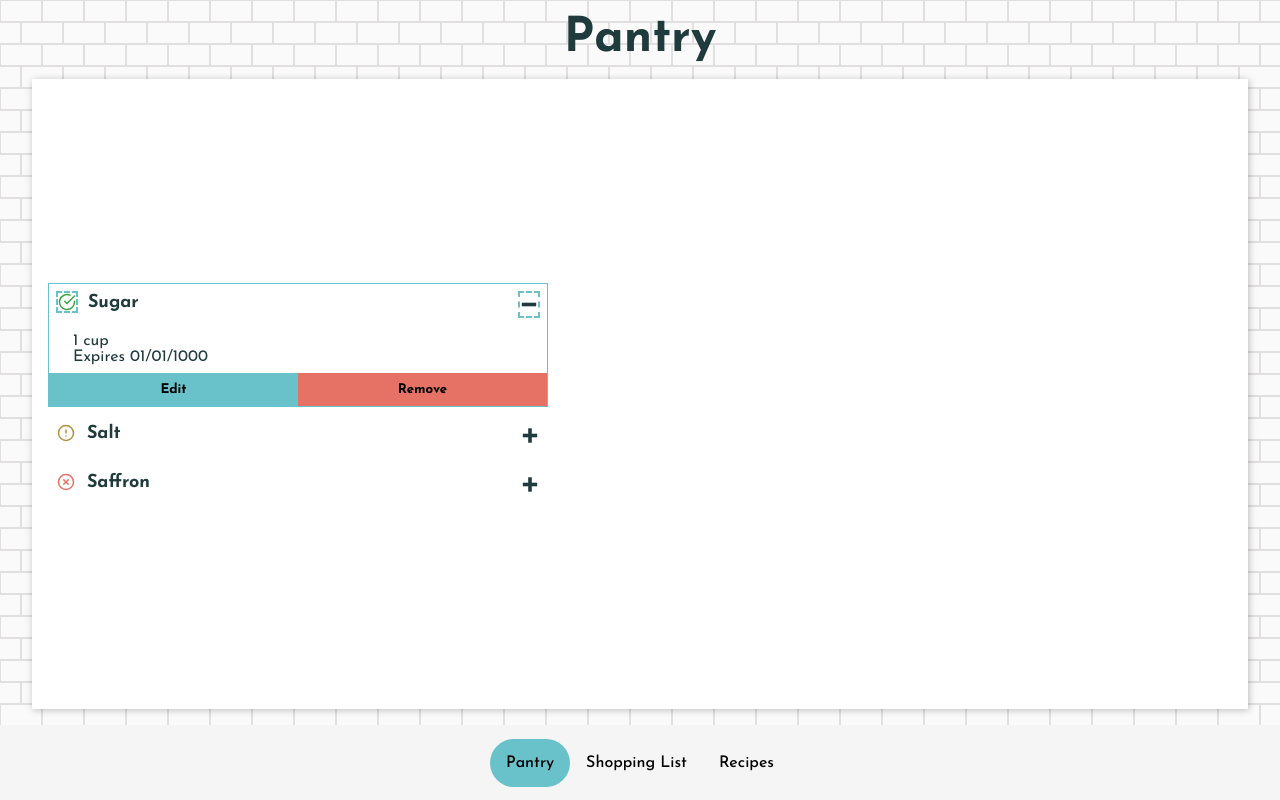
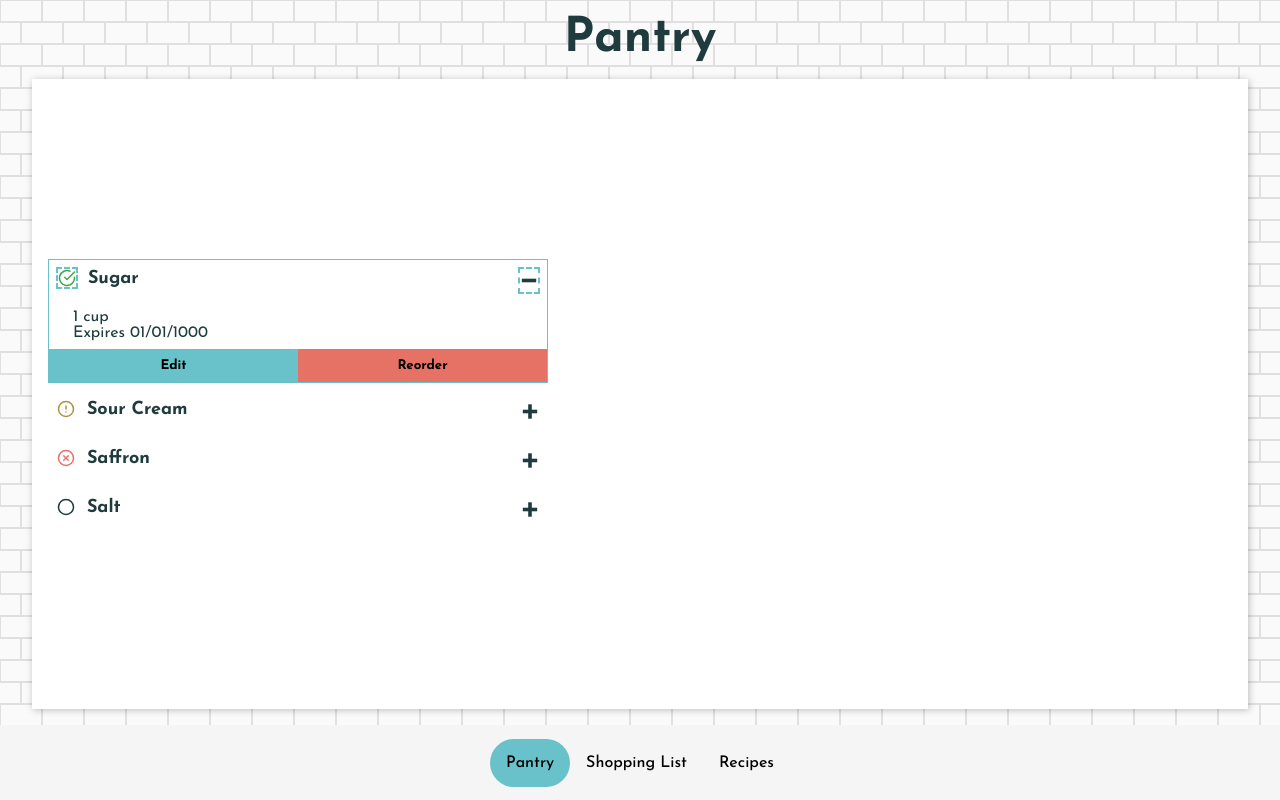
Before and after one commit to wingmatt/kitchensyncc, a Next.js app: page /pantry in a window 1280 px wide. Both pictures are taken after a click on the element "Sugar". Built offline with nearby package versions, Linux system fonts and the light colour scheme.

Commit message:
Make inputs change depending on ingredient type. Add default status icon for ingredients without a set status.

```diff
--- a/components/CollapsiblePanel.tsx
+++ b/components/CollapsiblePanel.tsx
@@ -7,7 +7,7 @@ export default function CollapsiblePanel (props) {
   return (
     <div className="collapsible-panel">
       <h2 onClick={() => setExpanded(!expanded)}>
-        <button aria-expanded={expanded}>{props.status? <IngredientStatus status={props.status}/> : ""}<span>{props.title}</span><svg viewBox="0 0 10 10" focusable="false">
+        <button aria-expanded={expanded}><IngredientStatus status={props.status}/><span>{props.title}</span><svg viewBox="0 0 10 10" focusable="false">
           <rect className="vert" height="8" width="2" y="1" x="4"/>
           <rect height="2" width="8" y="4" x="1" />
         </svg></button>
--- a/components/EditableInput.tsx
+++ b/components/EditableInput.tsx
@@ -10,26 +10,12 @@ const Input = function (props) {
         value={input.value}
         onChange={(event) => setInput({ value: event.target.value })}
       ></input>{" "}
-      <InputActions />
     </form>
   );
 };
 
 const Text = function (props) {
   return <span>{props.content}</span>;
-};
-
-const InputActions = function () {
-  // Save button should update the input's saved value on the backend.
-  // Cancel button should revert the input to the saved value.
-  // Both buttons should revert the input back to static text mode.
-  return (
-    <>
-      <button onClick={updateInput} title="Save Edit">
-        ✔
-      </button>
-    </>
-  );
 };
 
 const updateInput = (event) => {
--- a/components/Ingredient.tsx
+++ b/components/Ingredient.tsx
@@ -3,6 +3,42 @@ import {Ingredient as IngredientInterface} from '../types'
 import CollapsiblePanel from './CollapsiblePanel'
 import styles from '../styles/components/Ingredient.module.css'
 import EditableInput from './EditableInput'
+
+const InputActions = (props: {
+  type: IngredientInterface["type"],
+  className: string,
+  editing: any
+}) => {
+  const {
+    editing: [editing, setEditing]
+  } = {
+    editing: useState(false), // This also works if we just set it to props.editing
+    ...(props.editing || {}) // This is apparently crucial to passing the state through
+  }
+  switch (props.type) {
+    case 'pantry':
+      return (
+        <div className={styles.actions}>
+          <button onClick={() => setEditing(!editing)}>Edit</button>
+          <button>Reorder</button>
+        </div>
+      )
+    case 'shopping':
+      return (
+        <div className={styles.actions}>
+          <button onClick={() => setEditing(!editing)}>Edit</button>
+          <button>Remove</button>
+        </div>
+      )
+    case 'recipe':
+      return (
+        <div className={styles.actions}>
+          <button onClick={() => setEditing(!editing)}>Edit</button>
+          <button>Add to List</button>
+        </div>
+      )
+  }
+}
 
 export default function Ingredient (props: IngredientInterface) {
   const [editing, setEditing] = useState(false)
@@ -14,10 +50,7 @@ export default function Ingredient (props: IngredientInterface) {
         <EditableInput editing={editing}>{props.quantity} {props.unit}</EditableInput>
         <EditableInput editing={editing}>Expires 01/01/1000</EditableInput>
       </ul>
-      <div className={styles.actions}>
-        <button onClick={() => setEditing(!editing)}>Edit</button>
-        <button>Remove</button>
-      </div>
+      <InputActions type={props.type} className={styles.actions} editing={{editing: [editing, setEditing]}} />
     </CollapsiblePanel>
 
   </li>
--- a/components/IngredientStatus.tsx
+++ b/components/IngredientStatus.tsx
@@ -1,6 +1,7 @@
-import { FiXCircle, FiCheckCircle, FiAlertCircle } from 'react-icons/fi';
+import { FiCircle, FiXCircle, FiCheckCircle, FiAlertCircle } from 'react-icons/fi';
+import { Ingredient } from '../types'
 
-const statusIcon = (status: 'ok' | 'warning' | 'critical') => {
+const statusIcon = (status: Ingredient["status"]) => {
   switch(status) {
     case 'ok':
       return <FiCheckCircle />
@@ -12,7 +13,7 @@ const statusIcon = (status: 'ok' | 'warning' | 'critical') => {
       return <FiXCircle />
       break
     default:
-      return ''
+      return <FiCircle />
   }
 }
 
--- a/pages/pantry.tsx
+++ b/pages/pantry.tsx
@@ -6,10 +6,10 @@ export default function Pantry(){
   return (
     <Layout title="Pantry">
       <ul className="content-list">
-        <Ingredient quantity="1" unit="cup" ingredient="sugar" status="ok"/>
-        <Ingredient quantity="1" unit="cup" ingredient="Salt" status="warning"/>
-        <Ingredient quantity="1" unit="cup" ingredient="Saffron" status="critical"/>
-
+        <Ingredient quantity="1" unit="cup" ingredient="sugar" status="ok" type="pantry"/>
+        <Ingredient quantity="1" unit="cup" ingredient="sour cream" status="warning" type="pantry"/>
+        <Ingredient quantity="1" unit="cup" ingredient="Saffron" status="critical" type="pantry"/>
+        <Ingredient quantity="1" unit="cup" ingredient="Salt" type="pantry"/>
       </ul>
     </Layout>
   )
```
